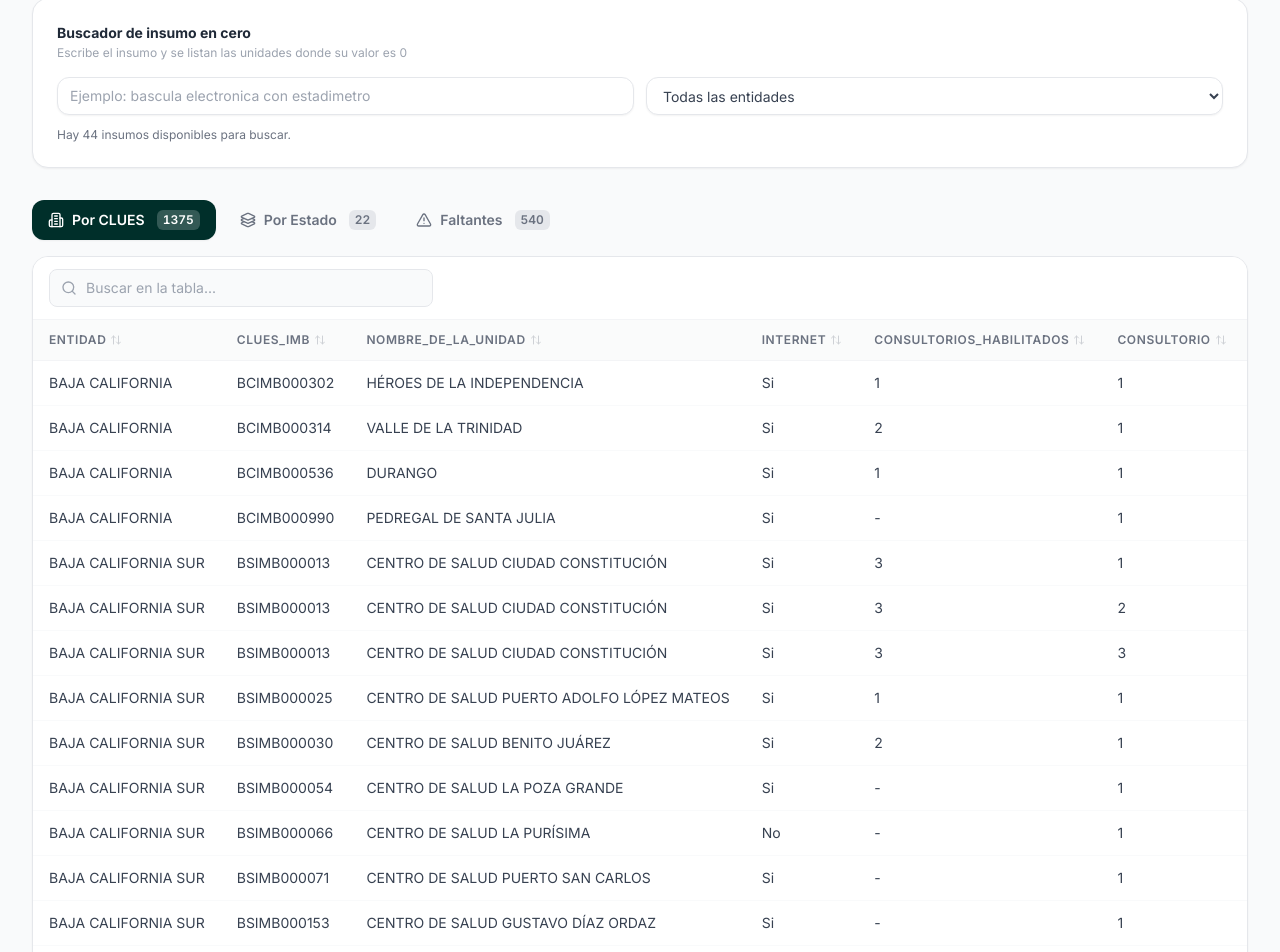
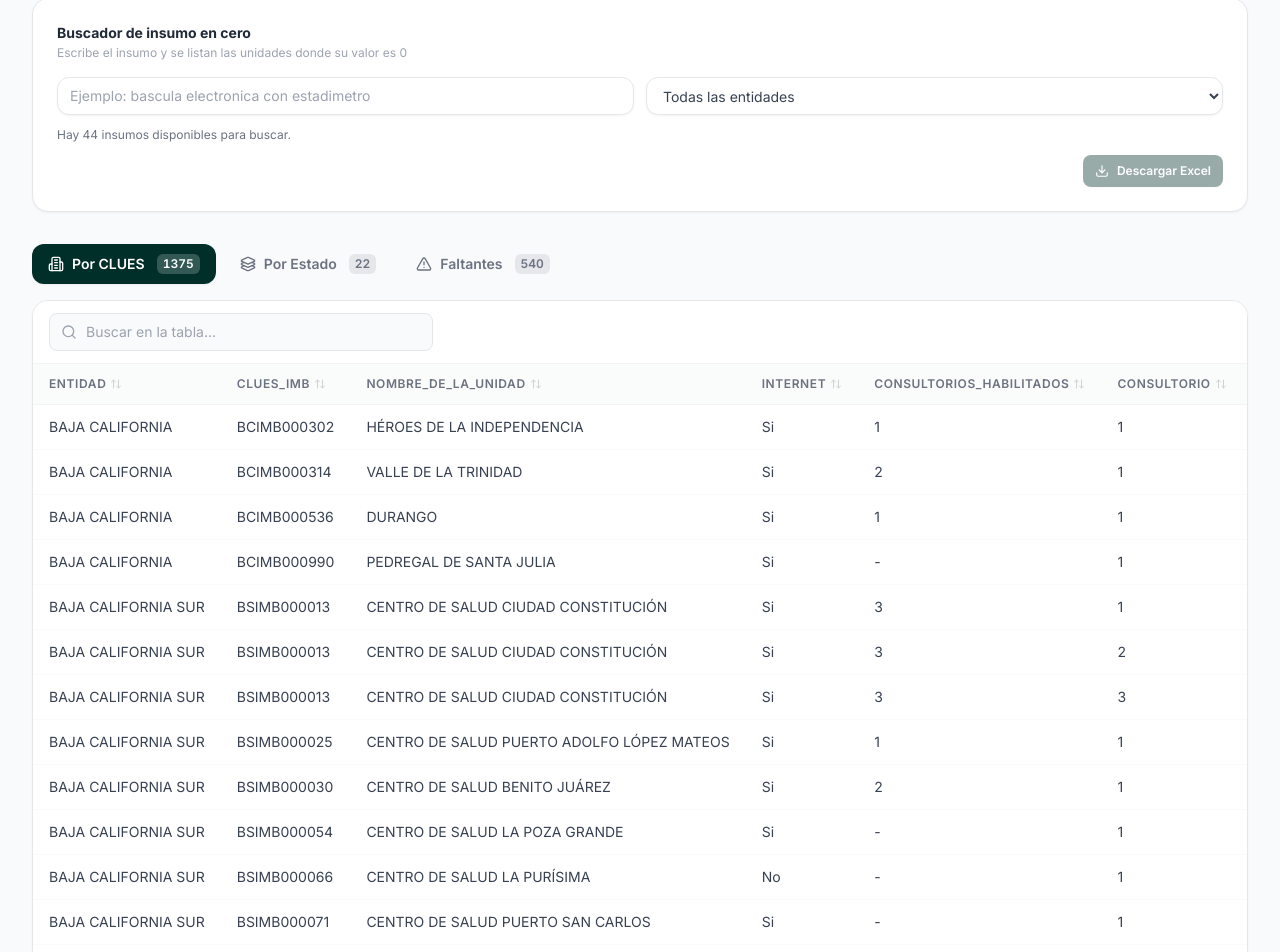
Before and after one commit to servicios-imss-b/reporte-new, a React (Vite) app: page / in a window 1280 px wide. Shown: the part 1838-2790 px from the top of the page. Built offline with nearby package versions, Linux system fonts and the light colour scheme.

Commit message:
Agrega exportacion a Excel en buscador de insumos con paginacion y filtros

```diff
--- a/src/components/Charts.tsx
+++ b/src/components/Charts.tsx
@@ -14,9 +14,10 @@ import {
   ComposedChart,
   Line,
 } from 'recharts';
-import { Layers3, Building2, Globe, ClipboardList, X, MapPin, type LucideIcon } from 'lucide-react';
+import { Layers3, Building2, Globe, ClipboardList, X, MapPin, Download, type LucideIcon } from 'lucide-react';
 import maplibregl from 'maplibre-gl';
 import type { DashboardStats, CluesGeoItem, DataRow, EntidadChart, InternetPieItem, TopFaltanteChart } from '../types';
+import { exportarExcel } from '../exportExcel';
 
 interface ChartsProps {
   stats: DashboardStats;
@@ -763,6 +764,32 @@ function InsumoZeroFinder({ resultado = [] }: { resultado?: DataRow[] }) {
   const end = start + pageSize;
   const rowsToShow = unidadesConCero.slice(start, end);
 
+  const handleExport = () => {
+    if (!selectedInsumoKey || unidadesConCero.length === 0) return;
+
+    const out = unidadesConCero.map((row) => ({
+      Entidad: row.entidad,
+      CLUES: row.clues,
+      Unidad: row.unidad,
+      Consultorio: row.consultorio,
+      Insumo: formatInsumoName(selectedInsumoKey),
+      Valor: 0,
+    }));
+
+    const entidadSlug = (selectedEntidad || 'todas')
+      .toLowerCase()
+      .replace(/\s+/g, '_')
+      .replace(/[^a-z0-9_]/g, '');
+
+    const insumoSlug = formatInsumoName(selectedInsumoKey)
+      .toLowerCase()
+      .replace(/\s+/g, '_')
+      .replace(/[^a-z0-9_]/g, '')
+      .slice(0, 40);
+
+    exportarExcel(out, `insumos_en_cero_${entidadSlug}_${insumoSlug}`, 'Insumos en cero');
+  };
+
   return (
     <div className="card p-6">
       <div className="mb-4">
@@ -808,6 +835,18 @@ function InsumoZeroFinder({ resultado = [] }: { resultado?: DataRow[] }) {
             unidades con 0: <span className="font-semibold text-rose-700">{unidadesConCero.length.toLocaleString('es-MX')}</span>
           </p>
         )}
+      </div>
+
+      <div className="mt-3 flex justify-end">
+        <button
+          type="button"
+          onClick={handleExport}
+          disabled={!selectedInsumoKey || unidadesConCero.length === 0}
+          className="flex items-center gap-2 rounded-lg bg-imss-green px-3 py-2 text-xs font-semibold text-white shadow-sm transition-colors enabled:hover:bg-imss-green-mid disabled:cursor-not-allowed disabled:opacity-40"
+        >
+          <Download className="h-3.5 w-3.5" />
+          Descargar Excel
+        </button>
       </div>
 
       {selectedInsumoKey && rowsToShow.length > 0 ? (
```
